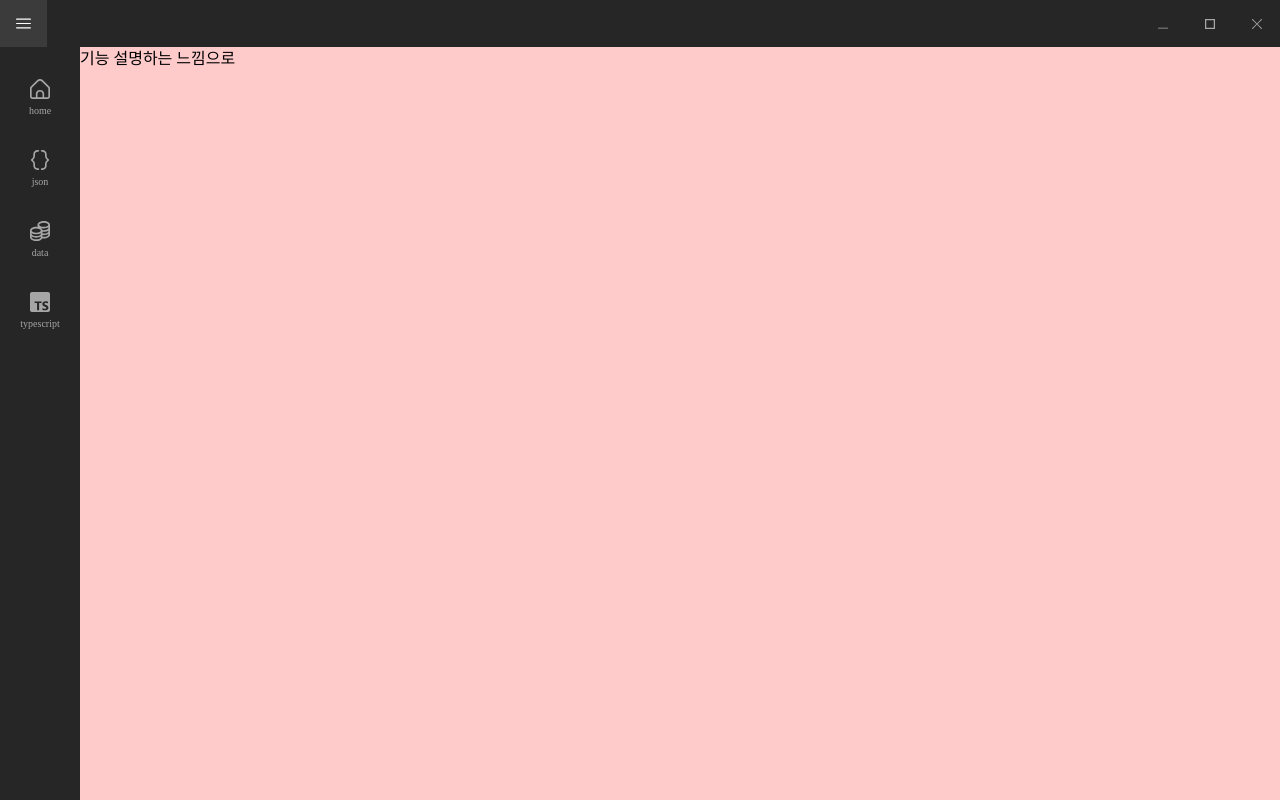
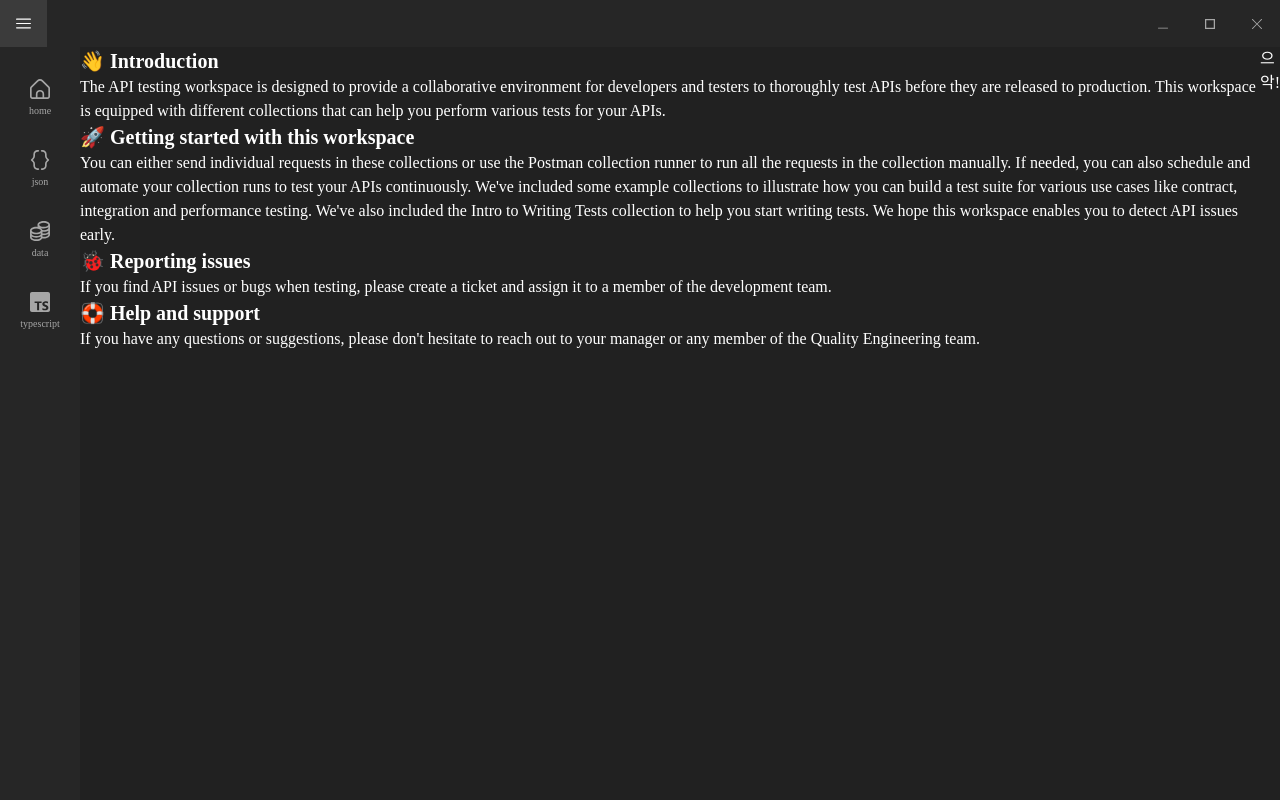
Before and after one commit to righthunkwon/frontools, a React (Vite) app: page /#/ in a window 1280 px wide. Built offline with nearby package versions, Linux system fonts and the light colour scheme; a web font is replaced by a local one.

Commit message:
rename: 페이지 경로변경

```diff
--- a/src/components/HomePage.tsx
+++ /dev/null
@@ -1,9 +0,0 @@
-const HomePage = () => {
-  return (
-    <>
-      <div className='flex-1 bg-red-200 '>기능 설명하는 느낌으로</div>
-    </>
-  );
-};
-
-export default HomePage;
--- /dev/null
+++ b/src/domains/home-page/HomePage.tsx
@@ -0,0 +1,38 @@
+const HomePage = () => {
+  return (
+    <>
+      <div className='flex flex-1 text-white bg-ourBgBlack'>
+        <div>
+          <h2 className='text-xl font-semibold'>👋 Introduction</h2>
+          <p>
+            The API testing workspace is designed to provide a collaborative environment for developers and testers to
+            thoroughly test APIs before they are released to production. This workspace is equipped with different
+            collections that can help you perform various tests for your APIs.
+          </p>
+          <h2 className='text-xl font-semibold'>🚀 Getting started with this workspace</h2>
+          <p>
+            You can either send individual requests in these collections or use the Postman collection runner to run all
+            the requests in the collection manually. If needed, you can also schedule and automate your collection runs
+            to test your APIs continuously. We've included some example collections to illustrate how you can build a
+            test suite for various use cases like contract, integration and performance testing. We've also included the
+            Intro to Writing Tests collection to help you start writing tests. We hope this workspace enables you to
+            detect API issues early.
+          </p>
+          <h2 className='text-xl font-semibold'>🐞 Reporting issues</h2>
+          <p>
+            If you find API issues or bugs when testing, please create a ticket and assign it to a member of the
+            development team.
+          </p>
+          <h2 className='text-xl font-semibold'>🛟 Help and support</h2>
+          <p>
+            If you have any questions or suggestions, please don't hesitate to reach out to your manager or any member
+            of the Quality Engineering team.
+          </p>
+        </div>
+        <div>으악!</div>
+      </div>
+    </>
+  );
+};
+
+export default HomePage;
```
Also changed, not shown: src/App.tsx (+4 -4 lines), src/domains/data-page/DataPage.tsx (renamed from src/domains/data-tool/DataPage.tsx), src/domains/json-page/JsonPage.tsx (renamed from src/domains/json-tool/JsonPage.tsx), src/domains/typescript-page/TypescriptPage.tsx (renamed from src/domains/typescript-tool/TypescriptPage.tsx).
